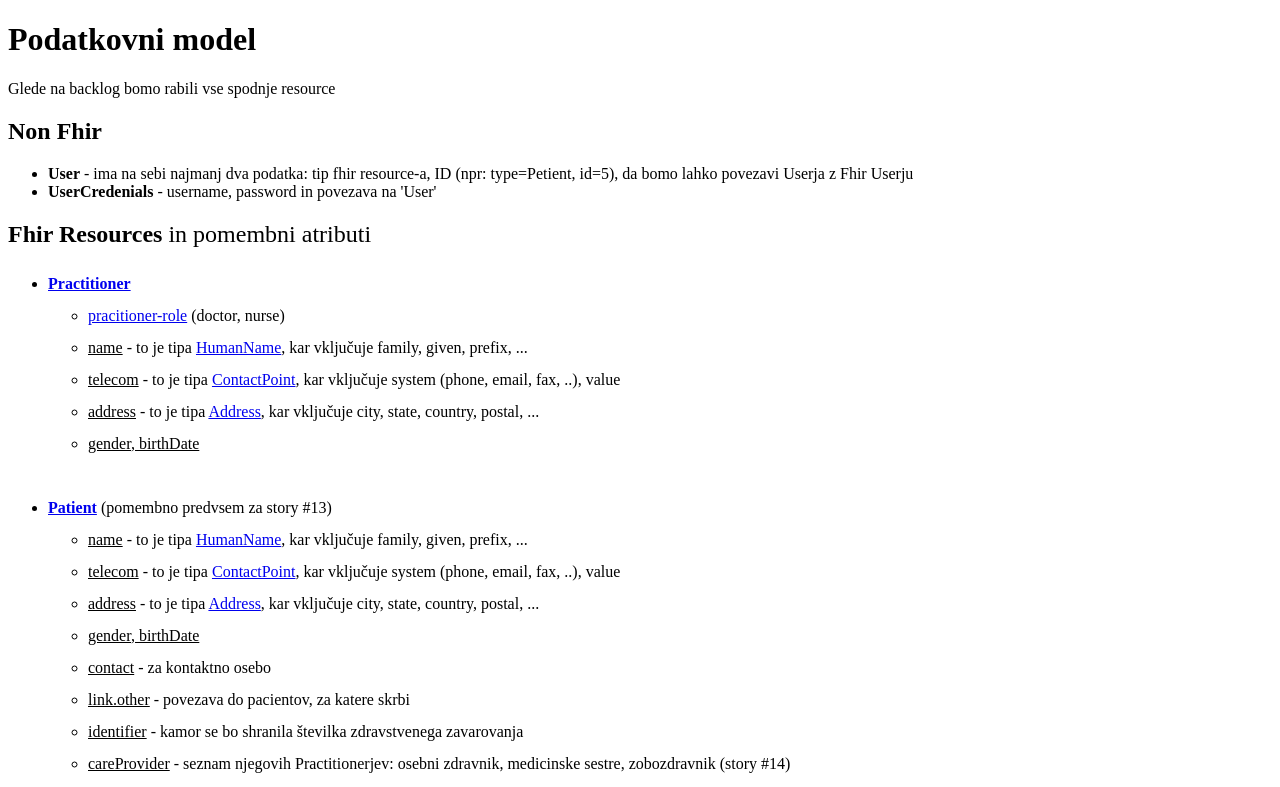
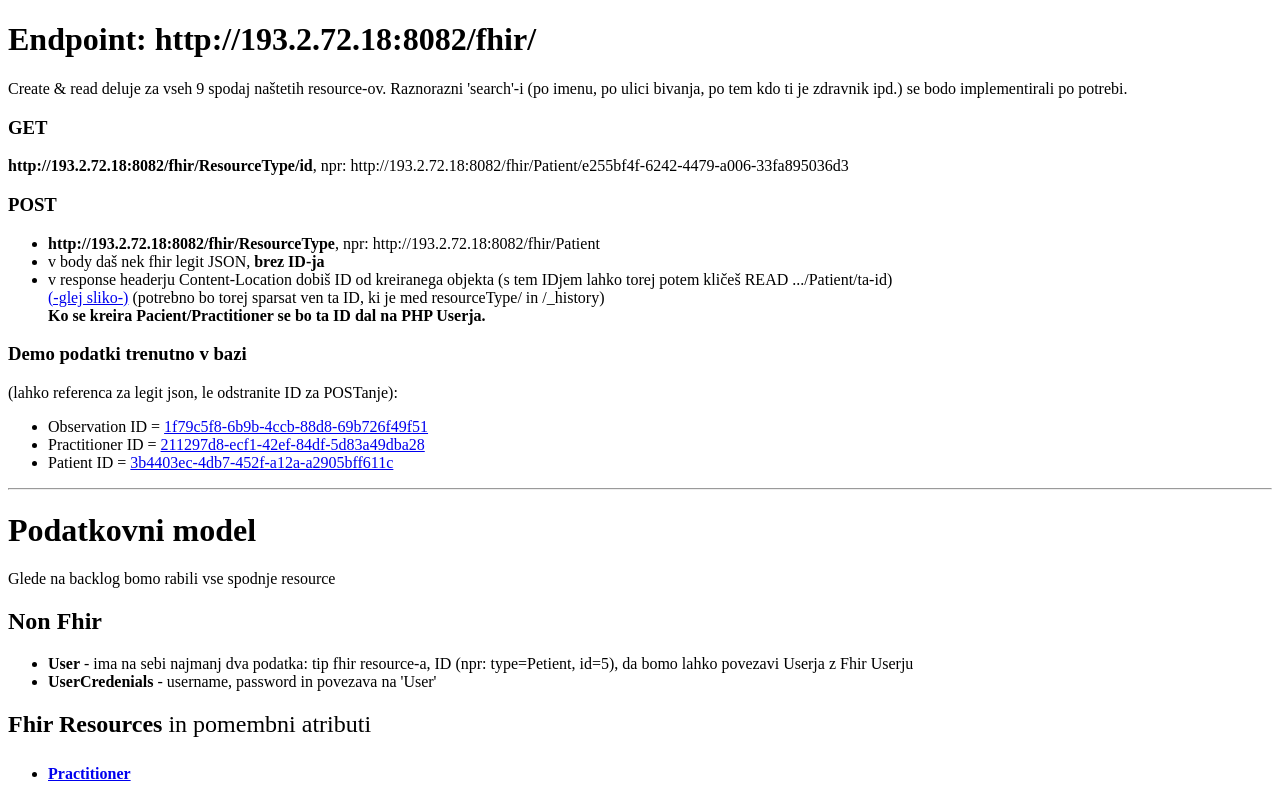
Before and after one commit to gasperr/tpo-fhir-doc, a plain HTML site: page index.html in a window 1280 px wide. Shown: the top 787 px of the page. Drawn offline with Linux system fonts and the light colour scheme.

Commit message:
added endpoint

```diff
--- a/index.html
+++ b/index.html
@@ -5,6 +5,30 @@
     <title></title>
 </head>
 <body>
+<h1>Endpoint:  http://193.2.72.18:8082/fhir/</h1>
+Create & read deluje za vseh 9 spodaj naštetih resource-ov. Raznorazni 'search'-i (po imenu, po ulici bivanja, po tem kdo ti je zdravnik ipd.) se bodo implementirali po potrebi.
+<h3>GET</h3>
+<strong>http://193.2.72.18:8082/fhir/ResourceType/id</strong>, npr: http://193.2.72.18:8082/fhir/Patient/e255bf4f-6242-4479-a006-33fa895036d3
+
+<h3>POST</h3>
+<ul>
+<li><strong>http://193.2.72.18:8082/fhir/ResourceType</strong>, npr: http://193.2.72.18:8082/fhir/Patient</li>
+<li>v body daš nek fhir legit JSON, <strong>brez ID-ja</strong></li>
+<li>v response headerju Content-Location dobiš ID od kreiranega objekta (s tem IDjem lahko torej potem kličeš READ .../Patient/ta-id)</li>
+<a href="http://postimg.org/image/6ceg5f5dp/">(-glej sliko-)</a>  (potrebno bo torej sparsat ven ta ID, ki je med resourceType/ in /_history)
+<br><strong>Ko se kreira Pacient/Practitioner se bo ta ID dal na PHP Userja.</strong>
+</ul>
+
+<h3>Demo podatki trenutno v bazi</h3> (lahko referenca za legit json, le odstranite ID za POSTanje):
+<ul>
+<li>Observation ID = <a href="http://193.2.72.18:8082/fhir/Observation/1f79c5f8-6b9b-4ccb-88d8-69b726f49f51?_format=json" target="_blank">1f79c5f8-6b9b-4ccb-88d8-69b726f49f51</a></li>
+<li>Practitioner ID = <a href="http://193.2.72.18:8082/fhir/Practitioner/211297d8-ecf1-42ef-84df-5d83a49dba28?_format=json" target="_blank">211297d8-ecf1-42ef-84df-5d83a49dba28</a></li>
+<li>Patient ID = <a href="http://193.2.72.18:8082/fhir/Patient/3b4403ec-4db7-452f-a12a-a2905bff611c?_format=json" target="_blank">3b4403ec-4db7-452f-a12a-a2905bff611c</a></li>
+</ul>
+
+<hr>
+
+
 <h1>Podatkovni model</h1>
 Glede na backlog bomo rabili vse spodnje resource
 
```
